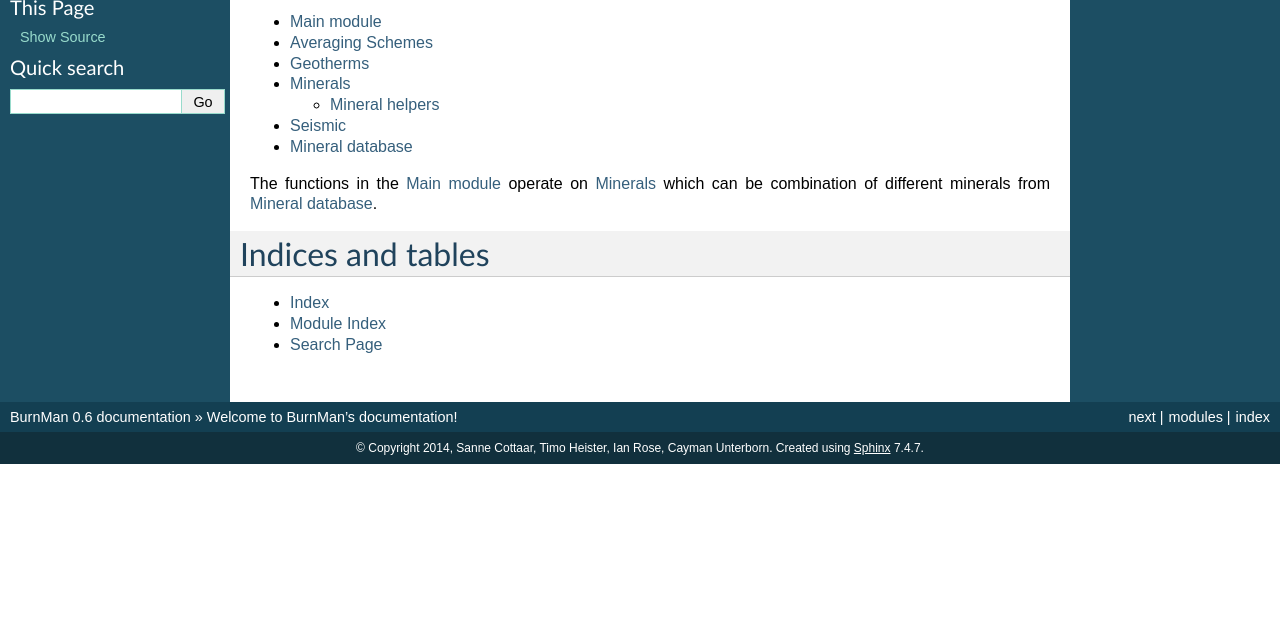
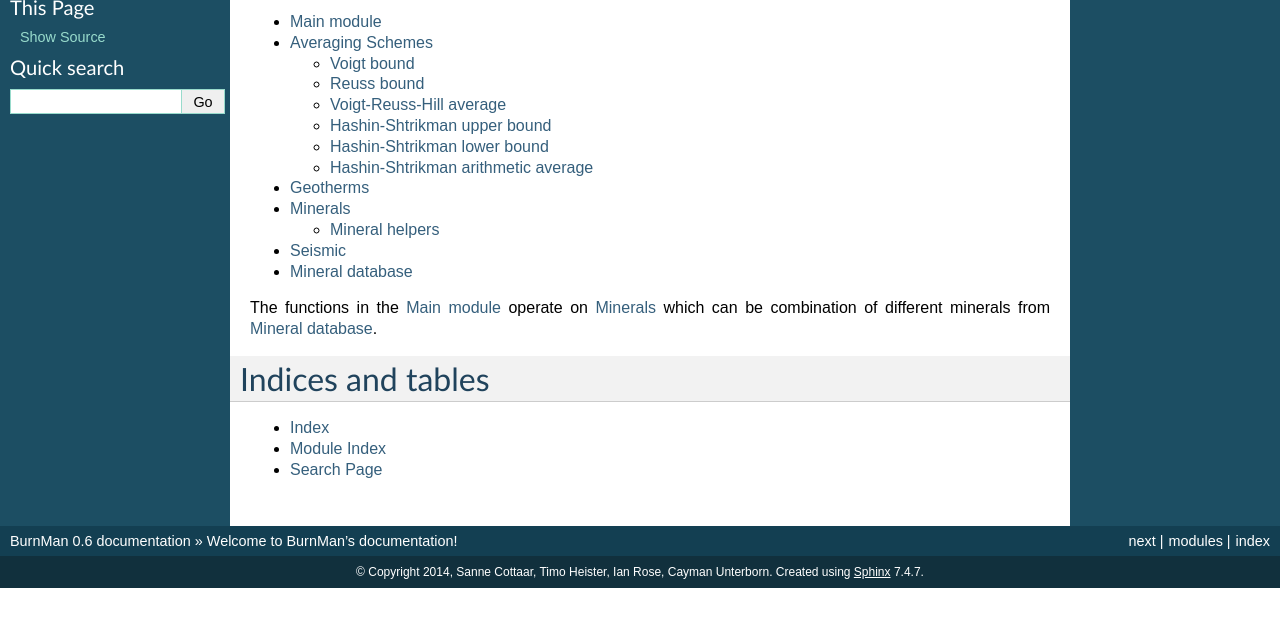
Before and after one commit to geodynamics/burnman, a Sphinx documentation site: the page built from sphinx/index.rst, in a window 1280 px wide, cut to the strip 190-817 px from the top of the page. Built offline with Sphinx 7.4.7, drawn with Linux system fonts in a browser that asks for light colours; some of the changed lines change nothing that is shown.

Commit message:
Prettify averaging.rst, add toplevel text
git-svn-id: https://burnman.googlecode.com/svn/trunk@661 7ecf5a11-160e-3e22-d4cb-c1a8d750ac10

```diff
--- a/sphinx/averaging.rst
+++ b/sphinx/averaging.rst
@@ -1,4 +1,34 @@
 Averaging Schemes
 =================
 
-.. automodule:: burnman.averaging_schemes
+Given a set of mineral physics parameters and an equation of state we can calculate the density, bulk, and shear modulus for a given phase.
+However, as soon as we have a composite material (e.g., a rock), the determination of elastic properties become more complicated.
+The bulk and shear modulus of a rock are dependent on the specific geometry of the grains in the rock, so there is no general
+formula for its averaged elastic properties.  Instead, we must choose from a number of averaging schemes if we want a single value,
+or use bounding methods to get a range of possible values.  The module :mod:`burnman.averaging_schemes` provides a number of different
+averages and bounds for a composite.
+
+
+Voigt bound
+-----------
+.. autoclass:: burnman.averaging_schemes.voigt
+
+Reuss bound
+-----------
+.. autoclass:: burnman.averaging_schemes.reuss
+
+Voigt-Reuss-Hill average
+------------------------
+.. autoclass:: burnman.averaging_schemes.voigt_reuss_hill
+
+Hashin-Shtrikman upper bound
+----------------------------
+.. autoclass:: burnman.averaging_schemes.hashin_shtrikman_upper
+
+Hashin-Shtrikman lower bound
+----------------------------
+.. autoclass:: burnman.averaging_schemes.hashin_shtrikman_lower
+
+Hashin-Shtrikman arithmetic average
+-----------------------------------
+.. autoclass:: burnman.averaging_schemes.hashin_shtrikman_average
```
